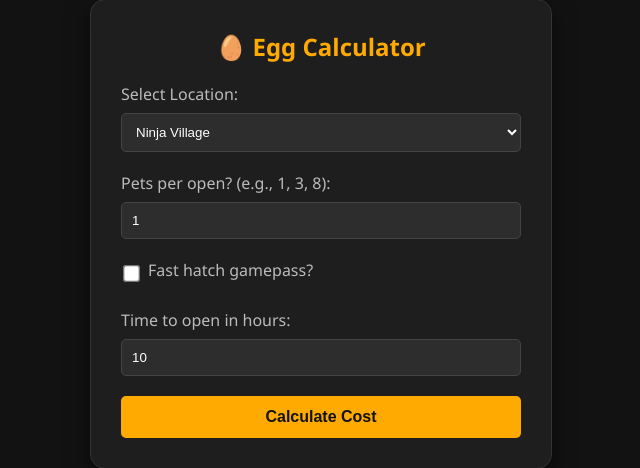
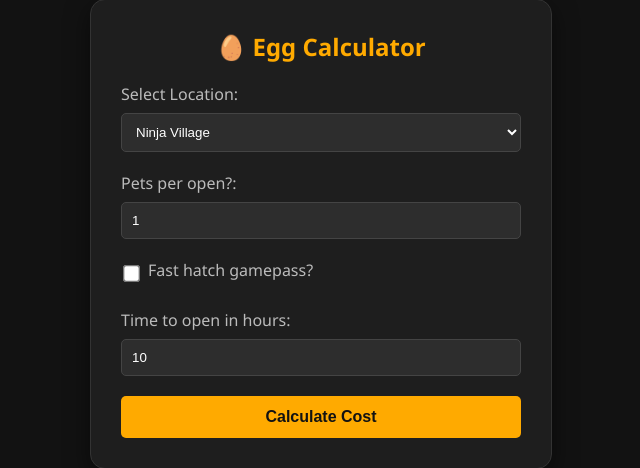
Before and after one commit to exitlaghekaban3-spec/egg_calculator, a Flask app: page / in a window 1280 px wide. Shown: the part 166-634 px from the top of the page, without its empty margins (319-959 px from the left). Run offline with Flask 3, Linux system fonts and the light colour scheme.

Commit message:
Add files via upload

```diff
--- a/templates/index.html
+++ b/templates/index.html
@@ -122,7 +122,7 @@
             </div>
 
             <div class="form-group">
-                <label>Pets per open? (e.g., 1, 3, 8):</label>
+                <label>Pets per open?:</label>
                 <!-- Запоминаем количество яиц -->
                 <input type="text" name="eggs_at_once"
                     value="{% if result %}{{ result.user_eggs_at_once }}{% else %}1{% endif %}" required>
```
